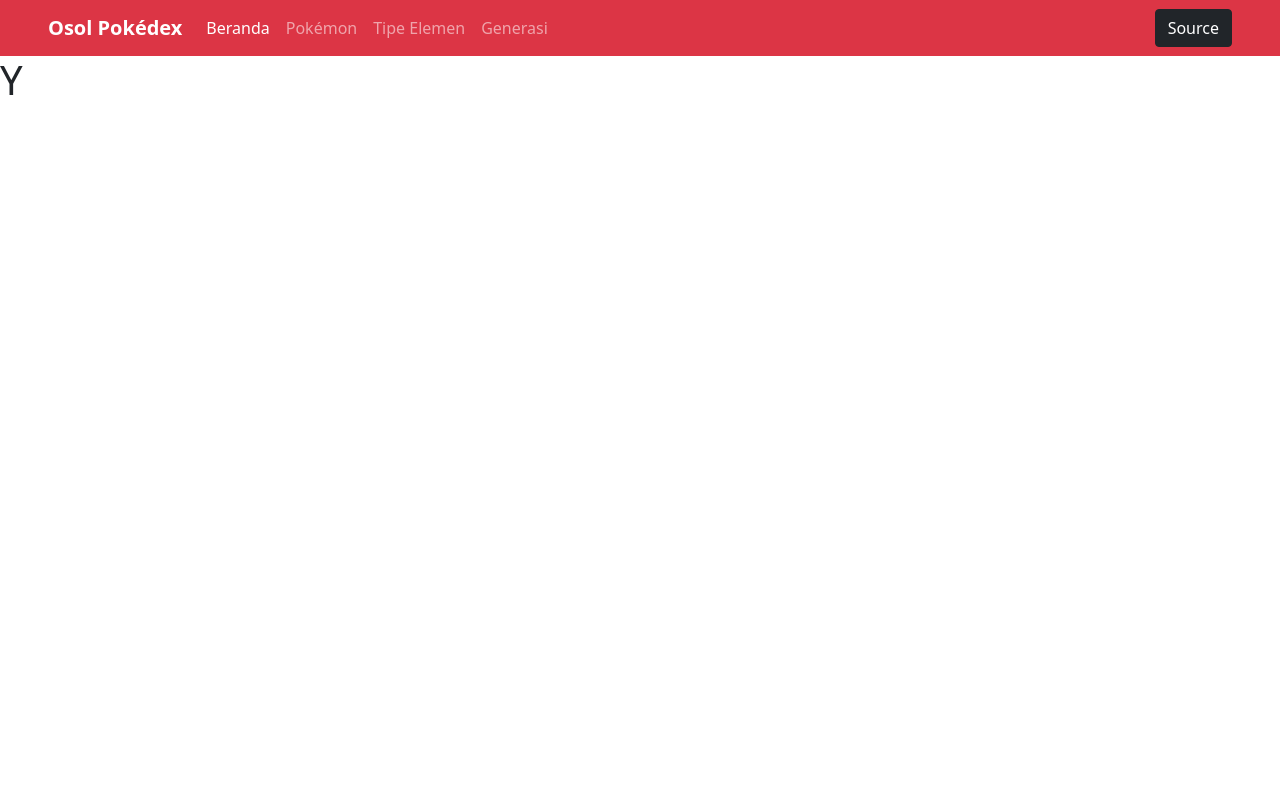
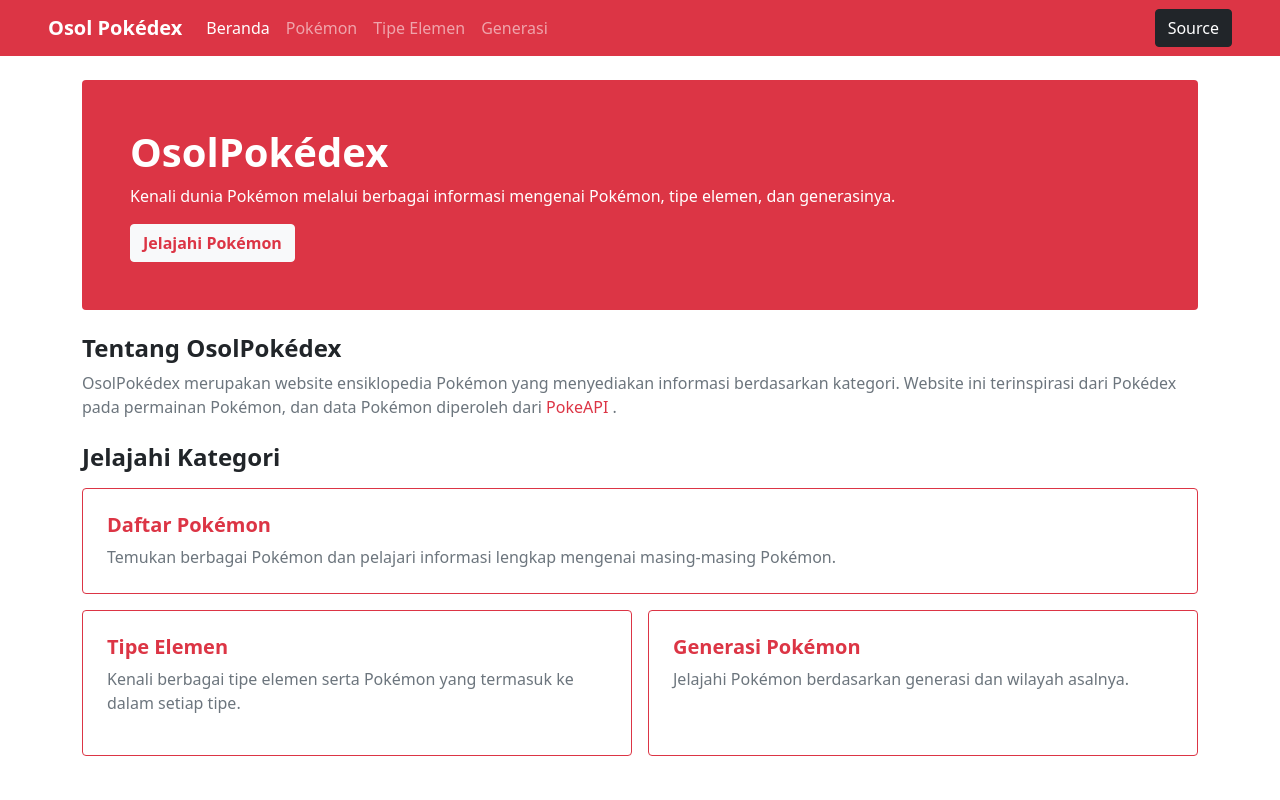
Before and after one commit to Xavrir/pwtm_w-pub-api, a Laravel app: page / in a window 1280 px wide. Run offline with Laravel 12, Linux system fonts and the light colour scheme.

Commit message:
Buat pengenalan singkat pada beranda

```diff
--- a/resources/views/pages/beranda.blade.php
+++ b/resources/views/pages/beranda.blade.php
@@ -1,4 +1,86 @@
 @extends('layouts.app')
+
 @section('content')
-<h1>Y</h1>
+<div class="container py-4">
+    <div class="bg-danger text-white rounded p-4 p-md-5 mb-4">
+        <h1 class="fw-bold mb-2">OsolPokédex</h1>
+        <p class="mb-3">
+            Kenali dunia Pokémon melalui berbagai informasi mengenai
+            Pokémon, tipe elemen, dan generasinya.
+        </p>
+        <a href="/pokemon" class="btn btn-light text-danger fw-bold">
+            Jelajahi Pokémon
+        </a>
+    </div>
+
+    <div class="mb-4">
+        <h4 class="fw-bold">Tentang OsolPokédex</h4>
+        <p class="text-secondary mb-1">
+            OsolPokédex merupakan website ensiklopedia Pokémon
+            yang menyediakan informasi berdasarkan kategori.
+            Website ini terinspirasi dari Pokédex pada permainan Pokémon, dan
+            data Pokémon diperoleh dari
+            <a href="https://pokeapi.co/" target="_blank" class="text-danger" style="text-decoration:none">
+                PokeAPI
+            </a>.
+        </p>
+    </div>
+
+    <h4 class="fw-bold mb-3">Jelajahi Kategori</h4>
+
+    <div class="row g-3">
+        <div class="col-12">
+            <a href="/pokemon" class="text-decoration-none">
+                <div class="card border-danger h-100">
+                    <div class="card-body p-4">
+                        <div class="d-flex justify-content-between align-items-center">
+                            <div>
+                                <h5 class="card-title text-danger fw-bold">
+                                    Daftar Pokémon
+                                </h5>
+                                <p class="card-text text-secondary mb-0">
+                                    Temukan berbagai Pokémon dan pelajari
+                                    informasi lengkap mengenai masing-masing Pokémon.
+                                </p>
+                            </div>
+                        </div>
+                    </div>
+                </div>
+            </a>
+        </div>
+
+        <div class="col-md-6">
+            <a href="/tipe" class="text-decoration-none">
+                <div class="card border-danger h-100">
+                    <div class="card-body p-4">
+                        <h5 class="card-title text-danger fw-bold">
+                            Tipe Elemen
+                        </h5>
+                        <p class="card-text text-secondary mb-3">
+                            Kenali berbagai tipe elemen serta Pokémon
+                            yang termasuk ke dalam setiap tipe.
+                        </p>
+                    </div>
+                </div>
+            </a>
+        </div>
+
+        <div class="col-md-6">
+            <a href="/gen" class="text-decoration-none">
+                <div class="card border-danger h-100">
+                    <div class="card-body p-4">
+                        <h5 class="card-title text-danger fw-bold">
+                            Generasi Pokémon
+                        </h5>
+                        <p class="card-text text-secondary mb-3">
+                            Jelajahi Pokémon berdasarkan generasi
+                            dan wilayah asalnya.
+                        </p>
+                    </div>
+                </div>
+            </a>
+        </div>
+
+    </div>
+</div>
 @endsection
```
